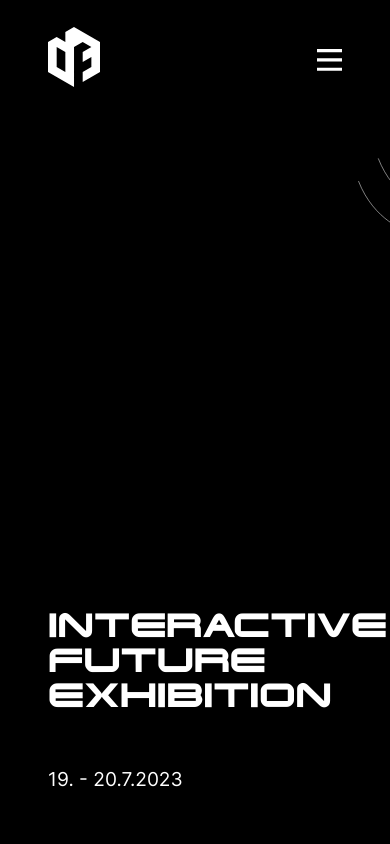
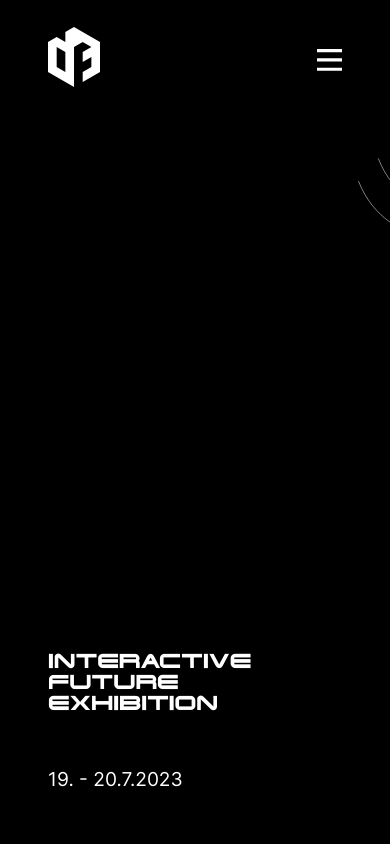
Before and after one commit to IF2023/IF2023, a React (Vite) app in the folder IF2023_Website/: page / in a window 390 px wide. Shown: the top 844 px of the page. Built offline with nearby package versions, Linux system fonts and the light colour scheme.

Commit message:
added one last media query to make responsive

```diff
--- a/IF2023_Website/src/sections/Hero/Hero.module.scss
+++ b/IF2023_Website/src/sections/Hero/Hero.module.scss
@@ -45,3 +45,8 @@
     background-position: left 30% bottom 250px;
   }
 }
+@media screen and (max-width: 440px) {
+  .heading {
+    font-size: $font_size_sm;
+  }
+}
```
